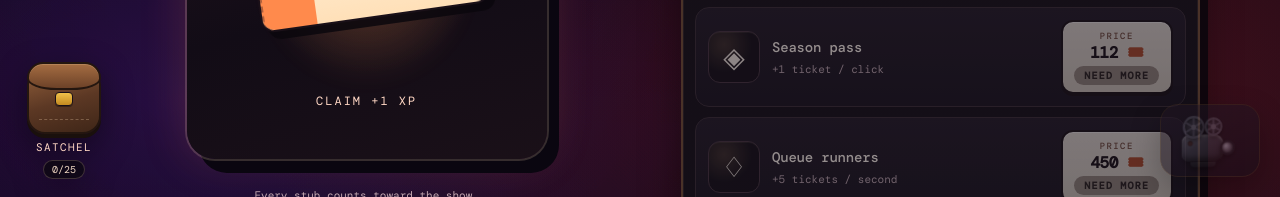
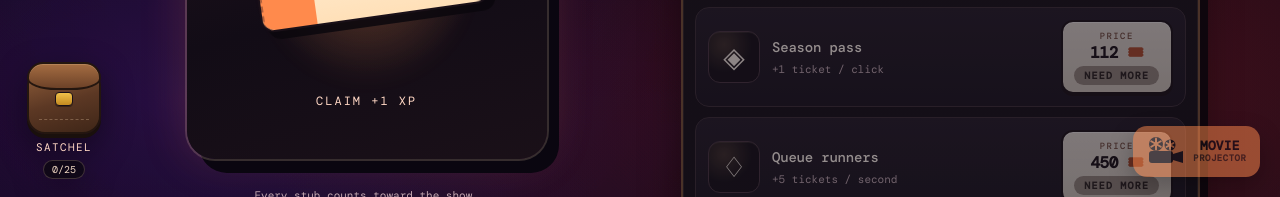
Before and after one commit to BeerCanLabs/ember-orchard-clicker, a website: page index.html in a window 1280 px wide. Shown: the part 603-800 px from the top of the page. Drawn offline with nearby package versions, Linux system fonts and the light colour scheme.

Commit message:
feat: swap projector to flat retro-badge button (Design 3), keep play animation
- Replace the 3D CSS projector with the retro badge: a solid orange pill
  with a flat two-reel projector glyph (inline SVG) and a MOVIE/PROJECTOR
  label. Still zero image assets.
- Preserve the 'movie is playing' animation as requested: while a showing
  runs, both film reels spin (take-up faster than feed), a light beam
  switches on and flickers from the lens, and the button pulses.
- Time-left / rate badge still appears beside the label while playing.
- Update reduced-motion guard + kpf.md UI note for the new badge.
- Bump cache-buster to v6.
- Verified in a real browser (25/25): flat orange badge, no emoji, old 3D
  markup gone, no auto-play on load/reload, and while playing the reels are
  truly rotating (angle 0->92 over 400ms), beam on, button pulsing, page
  stays clickable, matinee still ~1000/s.
- Unit tests unchanged: 39/39 pass.

```diff
--- a/index.html
+++ b/index.html
@@ -158,25 +158,33 @@
       <p id="status" class="status" aria-live="polite">The ticket booth is quiet. For now.</p>
     </main>
 
-    <!-- Movie projector: fixed bottom-right 3D projector (pure CSS, no images) -->
+    <!-- Movie projector: fixed bottom-right retro badge button (flat, no images) -->
     <button type="button" class="movie-button" id="movie-button" title="Play a movie" aria-label="Play a movie">
-      <span class="projector" aria-hidden="true">
-        <span class="projector-beam"></span>
-        <span class="projector-reel projector-reel--feed">
-          <span class="projector-reel-spoke"></span>
-          <span class="projector-reel-spoke"></span>
-          <span class="projector-reel-spoke"></span>
-        </span>
-        <span class="projector-reel projector-reel--take">
-          <span class="projector-reel-spoke"></span>
-          <span class="projector-reel-spoke"></span>
-          <span class="projector-reel-spoke"></span>
-        </span>
-        <span class="projector-body">
-          <span class="projector-led"></span>
-          <span class="projector-lens"><span class="projector-lens-glow"></span></span>
-        </span>
-        <span class="projector-stand"></span>
+      <span class="projector-badge" aria-hidden="true">
+        <svg class="projector-glyph" width="38" height="32" viewBox="0 0 38 32">
+          <!-- feed reel (spins while playing) -->
+          <g class="reel reel--feed">
+            <circle class="b" cx="10" cy="9" r="7"/>
+            <circle class="hub" cx="10" cy="9" r="2"/>
+            <rect class="spoke" x="9" y="2.5" width="2" height="13" rx="1"/>
+            <rect class="spoke" x="9" y="2.5" width="2" height="13" rx="1" transform="rotate(60 10 9)"/>
+            <rect class="spoke" x="9" y="2.5" width="2" height="13" rx="1" transform="rotate(120 10 9)"/>
+          </g>
+          <!-- take-up reel (spins while playing) -->
+          <g class="reel reel--take">
+            <circle class="b" cx="24" cy="10" r="5.5"/>
+            <circle class="hub" cx="24" cy="10" r="1.6"/>
+            <rect class="spoke" x="23.1" y="5" width="1.8" height="10" rx="0.9"/>
+            <rect class="spoke" x="23.1" y="5" width="1.8" height="10" rx="0.9" transform="rotate(60 24 10)"/>
+            <rect class="spoke" x="23.1" y="5" width="1.8" height="10" rx="0.9" transform="rotate(120 24 10)"/>
+          </g>
+          <!-- body + lens -->
+          <rect class="b" x="3" y="16" width="24" height="12" rx="3"/>
+          <path class="b lens-barrel" d="M27 19 L37 16 L37 28 L27 25 Z"/>
+          <!-- light beam (shows while playing) -->
+          <path class="beam" d="M27 21 L38 17 L38 27 L27 24 Z"/>
+        </svg>
+        <span class="projector-label">MOVIE<small class="projector-sub">PROJECTOR</small></span>
       </span>
       <span class="movie-badge" id="movie-badge">
         <span class="movie-time-left" id="movie-time-left"></span>
@@ -208,7 +216,7 @@
       </div>
     </div>
 
-    <script src="game-core.js?v=5"></script>
-    <script src="app.js?v=5"></script>
+    <script src="game-core.js?v=6"></script>
+    <script src="app.js?v=6"></script>
   </body>
 </html>
--- a/style.css
+++ b/style.css
@@ -1626,216 +1626,109 @@ h1 {
 
 /* ── Movie projector boost ────────────────────────────────────────────────── */
 
+/* ── Retro-badge projector button (Design 3, flat) ─────────────────────────── */
 .movie-button {
   position: fixed;
   right: 1.25rem;
   bottom: 1.25rem;
   z-index: 50;
   display: inline-flex;
-  align-items: flex-end;
+  align-items: center;
   gap: 0.6rem;
-  padding: 0.85rem 1rem 0.7rem;
-  border: 1px solid var(--shop-trim);
-  border-radius: 18px;
-  background: linear-gradient(160deg, #241826 0%, #150d18 100%);
-  color: var(--ink);
+  padding: 0.6rem 0.85rem;
+  border: none;
+  border-radius: 14px;
+  background: var(--orange);
+  color: var(--buy-ink);
   cursor: pointer;
-  box-shadow: 0 12px 30px rgba(0, 0, 0, 0.5);
-  transition: transform 0.12s ease, box-shadow 0.2s ease, border-color 0.2s ease;
+  box-shadow: 0 10px 24px rgba(0, 0, 0, 0.5);
+  transition: transform 0.12s ease, box-shadow 0.2s ease, background 0.2s ease;
 }
 .movie-button:hover:not(:disabled) {
   transform: translateY(-2px);
-  border-color: var(--orange);
-  box-shadow: 0 16px 38px rgba(0, 0, 0, 0.55);
+  background: #ffa066;
+  box-shadow: 0 16px 34px rgba(0, 0, 0, 0.55);
 }
 .movie-button:active:not(:disabled) { transform: translateY(0) scale(0.97); }
 .movie-button:disabled { opacity: 0.5; cursor: not-allowed; }
 
-/* ── The 3D projector, built entirely from elements (no image assets) ──────── */
-.projector {
-  position: relative;
-  width: 66px;
-  height: 46px;
-  flex: 0 0 auto;
-  /* Gives the parts a little perspective so tilts read as 3D. */
-  perspective: 320px;
-  transform: rotateX(6deg) rotateY(-16deg);
-  transform-style: preserve-3d;
-}
-
-/* Main housing — a rounded metallic box with top-light shading. */
-.projector-body {
-  position: absolute;
-  left: 6px;
-  bottom: 4px;
-  width: 42px;
-  height: 26px;
-  border-radius: 7px 9px 8px 6px;
-  background:
-    linear-gradient(150deg, #6a6472 0%, #45404e 42%, #2b2731 100%);
-  box-shadow:
-    inset 0 2px 2px rgba(255, 255, 255, 0.25),
-    inset 0 -3px 5px rgba(0, 0, 0, 0.5),
-    0 4px 8px rgba(0, 0, 0, 0.45);
-  transform: translateZ(6px);
-}
-
-/* Lens barrel jutting out of the front of the housing. */
-.projector-lens {
-  position: absolute;
-  right: -12px;
-  top: 6px;
-  width: 15px;
-  height: 15px;
-  border-radius: 50%;
-  background:
-    radial-gradient(circle at 35% 32%, #b9b3c4 0%, #6d6675 45%, #2c2832 100%);
-  box-shadow:
-    inset 0 0 3px rgba(0, 0, 0, 0.7),
-    0 2px 4px rgba(0, 0, 0, 0.5);
-  border: 2px solid #201c26;
-}
-.projector-lens-glow {
-  position: absolute;
-  inset: 3px;
-  border-radius: 50%;
-  background: radial-gradient(circle at 50% 50%, #ffdca0 0%, #ff9a4d 60%, transparent 72%);
+/* The flat glyph + label that make up the badge. */
+.projector-badge { display: inline-flex; align-items: center; gap: 0.55rem; }
+.projector-glyph { display: block; overflow: visible; }
+.projector-glyph .b { fill: var(--buy-ink); }
+.projector-glyph .hub { fill: var(--orange); }
+.projector-glyph .spoke { fill: var(--orange); }
+
+/* The film reels — the moving part of the "playing" animation. Each <g> spins
+   around its own reel centre (set via transform-origin below). */
+.projector-glyph .reel { transform-box: fill-box; transform-origin: center; }
+
+/* The projected light beam, hidden until the projector is switched on. */
+.projector-glyph .beam {
+  fill: #fff4dc;
   opacity: 0;
-  transition: opacity 0.25s ease;
-}
-
-/* Power LED on the housing — dim until the projector powers on. */
-.projector-led {
-  position: absolute;
-  left: 6px;
-  top: 6px;
-  width: 5px;
-  height: 5px;
-  border-radius: 50%;
-  background: #4a2a2a;
-  box-shadow: inset 0 0 1px rgba(0, 0, 0, 0.8);
-  transition: background 0.2s ease, box-shadow 0.2s ease;
-}
-
-/* The two film reels sitting on top of the housing. */
-.projector-reel {
-  position: absolute;
-  width: 22px;
-  height: 22px;
-  border-radius: 50%;
-  background:
-    radial-gradient(circle at 50% 50%, #1b1820 0%, #1b1820 22%, #37333e 24%, #24212a 100%);
-  border: 2px solid #55505f;
-  box-shadow: 0 2px 4px rgba(0, 0, 0, 0.5), inset 0 0 3px rgba(0, 0, 0, 0.6);
-  transform: translateZ(9px);
-}
-.projector-reel--feed { left: 8px; top: -2px; }
-.projector-reel--take { left: 30px; top: 0px; width: 18px; height: 18px; }
-/* Central hub. */
-.projector-reel::after {
-  content: "";
-  position: absolute;
-  left: 50%;
-  top: 50%;
-  width: 5px;
-  height: 5px;
-  border-radius: 50%;
-  background: #6d6675;
-  transform: translate(-50%, -50%);
-}
-/* Three spokes across each reel to make rotation visible. */
-.projector-reel-spoke {
-  position: absolute;
-  left: 50%;
-  top: 50%;
-  width: 2px;
-  height: 100%;
-  background: #514c5b;
-  transform-origin: center;
-  translate: -50% -50%;
-}
-.projector-reel-spoke:nth-child(1) { rotate: 0deg; }
-.projector-reel-spoke:nth-child(2) { rotate: 60deg; }
-.projector-reel-spoke:nth-child(3) { rotate: 120deg; }
-
-/* Little stand/foot the projector rests on. */
-.projector-stand {
-  position: absolute;
-  left: 14px;
-  bottom: -2px;
-  width: 26px;
-  height: 5px;
-  border-radius: 0 0 4px 4px;
-  background: linear-gradient(180deg, #3a3540 0%, #1c1922 100%);
-  box-shadow: 0 3px 5px rgba(0, 0, 0, 0.5);
-  transform: translateZ(4px);
-}
-
-/* The projected light beam — hidden until the projector is switched on. */
-.projector-beam {
-  position: absolute;
-  right: -10px;
-  top: 12px;
-  width: 46px;
-  height: 6px;
-  transform-origin: left center;
-  /* A widening cone of light shooting from the lens. */
-  clip-path: polygon(0% 40%, 0% 60%, 100% 100%, 100% 0%);
-  background: linear-gradient(90deg, rgba(255, 214, 150, 0.9), rgba(255, 190, 120, 0.05));
-  opacity: 0;
-  transition: opacity 0.25s ease;
-  pointer-events: none;
-  filter: blur(0.4px);
-}
-
-/* ── Powered-on state: the projector "turns on" while a movie plays ────────── */
-.movie-button.is-playing {
-  border-color: var(--orange);
-  box-shadow: 0 0 0 2px rgba(255, 138, 76, 0.35), 0 16px 38px rgba(0, 0, 0, 0.55);
-  animation: movie-pulse 1.4s ease-in-out infinite;
-}
-.movie-button.is-playing .projector-lens-glow { opacity: 1; }
-.movie-button.is-playing .projector-beam {
-  opacity: 1;
-  animation: beam-flicker 0.5s steps(3) infinite;
-}
-.movie-button.is-playing .projector-led {
-  background: #58f06a;
-  box-shadow: 0 0 6px 1px rgba(88, 240, 106, 0.8);
-  animation: led-blink 1.1s ease-in-out infinite;
-}
-.movie-button.is-playing .projector-reel {
-  animation: reel-spin 1.6s linear infinite;
-}
-.movie-button.is-playing .projector-reel--take {
-  animation: reel-spin 1.1s linear infinite;
-}
-
+  transition: opacity 0.2s ease;
+}
+
+.projector-label {
+  display: flex;
+  flex-direction: column;
+  font-weight: 800;
+  font-size: 0.8rem;
+  line-height: 1;
+  letter-spacing: 0.02em;
+  color: var(--buy-ink);
+}
+.projector-sub {
+  font-weight: 600;
+  font-size: 0.56rem;
+  letter-spacing: 0.06em;
+  opacity: 0.72;
+  margin-top: 0.12rem;
+}
+
+/* Time-left / rate badge, only shown while a movie plays. */
 .movie-badge {
   display: none;
   flex-direction: column;
   align-items: flex-start;
   line-height: 1.1;
   font-size: 0.72rem;
-  padding-bottom: 0.15rem;
+  padding-left: 0.55rem;
+  margin-left: 0.15rem;
+  border-left: 1px solid rgba(26, 16, 24, 0.35);
 }
 .movie-button.is-playing .movie-badge { display: inline-flex; }
-.movie-time-left { color: var(--muted); }
-.movie-rate { color: var(--orange); font-weight: 500; }
+.movie-time-left { color: rgba(26, 16, 24, 0.7); font-weight: 600; }
+.movie-rate { color: var(--buy-ink); font-weight: 800; }
+
+/* ── Powered-on state: the badge "runs the reel" while a movie plays ───────── */
+.movie-button.is-playing {
+  animation: movie-pulse 1.4s ease-in-out infinite;
+}
+/* Reels spin — the always-on animation you asked to keep. Different speeds so
+   the two reels look mechanically linked but distinct. */
+.movie-button.is-playing .projector-glyph .reel--feed {
+  animation: reel-spin 1.5s linear infinite;
+}
+.movie-button.is-playing .projector-glyph .reel--take {
+  animation: reel-spin 1s linear infinite;
+}
+/* The light beam switches on and flickers like a real projector. */
+.movie-button.is-playing .projector-glyph .beam {
+  opacity: 0.95;
+  animation: beam-flicker 0.5s steps(3) infinite;
+}
 
 @keyframes movie-pulse {
-  0%, 100% { box-shadow: 0 0 0 2px rgba(255, 138, 76, 0.30), 0 16px 38px rgba(0, 0, 0, 0.55); }
-  50% { box-shadow: 0 0 0 5px rgba(255, 138, 76, 0.12), 0 16px 38px rgba(0, 0, 0, 0.55); }
+  0%, 100% { box-shadow: 0 0 0 2px rgba(255, 138, 76, 0.55), 0 12px 28px rgba(0, 0, 0, 0.5); }
+  50% { box-shadow: 0 0 0 6px rgba(255, 138, 76, 0.20), 0 12px 28px rgba(0, 0, 0, 0.5); }
 }
 @keyframes beam-flicker {
   0%, 100% { opacity: 0.95; }
-  50% { opacity: 0.6; }
-}
-@keyframes led-blink {
-  0%, 100% { opacity: 1; }
   50% { opacity: 0.55; }
 }
-@keyframes reel-spin { to { transform: translateZ(9px) rotate(360deg); } }
+@keyframes reel-spin { to { transform: rotate(360deg); } }
 
 /* Ambient "now showing" banner + subtle screen flicker on the page */
 .movie-screen[hidden] { display: none !important; }
@@ -1955,10 +1848,9 @@ body.movie-playing::after {
 
 @media (prefers-reduced-motion: reduce) {
   .movie-button.is-playing,
-  .movie-button.is-playing .projector-reel,
-  .movie-button.is-playing .projector-reel--take,
-  .movie-button.is-playing .projector-beam,
-  .movie-button.is-playing .projector-led,
+  .movie-button.is-playing .projector-glyph .reel--feed,
+  .movie-button.is-playing .projector-glyph .reel--take,
+  .movie-button.is-playing .projector-glyph .beam,
   .movie-screen-reel,
   body.movie-playing::after { animation: none; }
 }
```
Also changed, not shown: kpf.md (+1 -1 lines).
